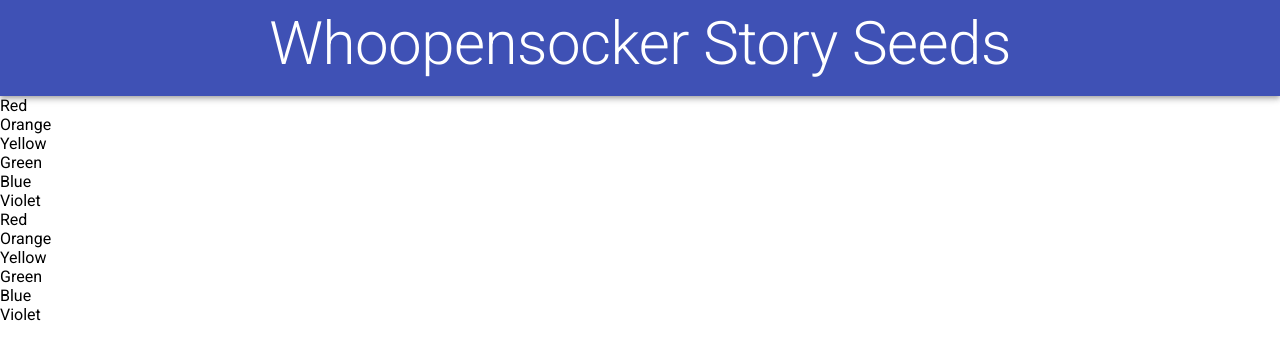
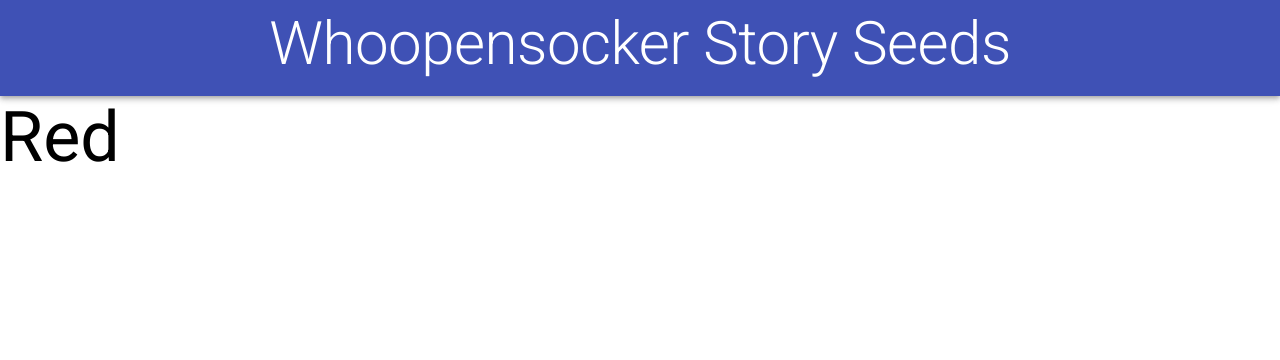
Before and after one commit to number61971/storyseeds, a React (Create React App) app: page / in a window 1280 px wide. Shown: the top 360 px of the page. Built offline with nearby package versions, Linux system fonts and the light colour scheme.

Commit message:
WIP: First working prototype.

```diff
--- a/src/slotMachine/StorySeedsSlotMachine.js
+++ b/src/slotMachine/StorySeedsSlotMachine.js
@@ -1,4 +1,15 @@
 import React, { Fragment, useEffect } from 'react';
+import { makeStyles } from '@material-ui/core/styles';
+
+const useStyles = makeStyles((theme) => {
+  return {
+    slotMachine: {
+      fontSize: 70,
+      height: 90,
+      overflow: 'hidden'
+    }
+  };
+});
 
 function StorySeedsSlotMachine() {
   useEffect(() => {
@@ -14,10 +25,10 @@ function StorySeedsSlotMachine() {
     new window.SlotMachine(slotMachine, config);
   });
 
+  const classes = useStyles();
+
   return (
-    <Fragment>
-      <div id="slot-machine">
-        <div className="slotMachineContainer">
+    <div id="slot-machine" className={classes.slotMachine}>
       <div>Red</div>
       <div>Orange</div>
       <div>Yellow</div>
@@ -25,8 +36,6 @@ function StorySeedsSlotMachine() {
       <div>Blue</div>
       <div>Violet</div>
     </div>
-      </div>
-    </Fragment>
   );
 }
 
```
Lines whose indentation alone changed are shown as unchanged.
